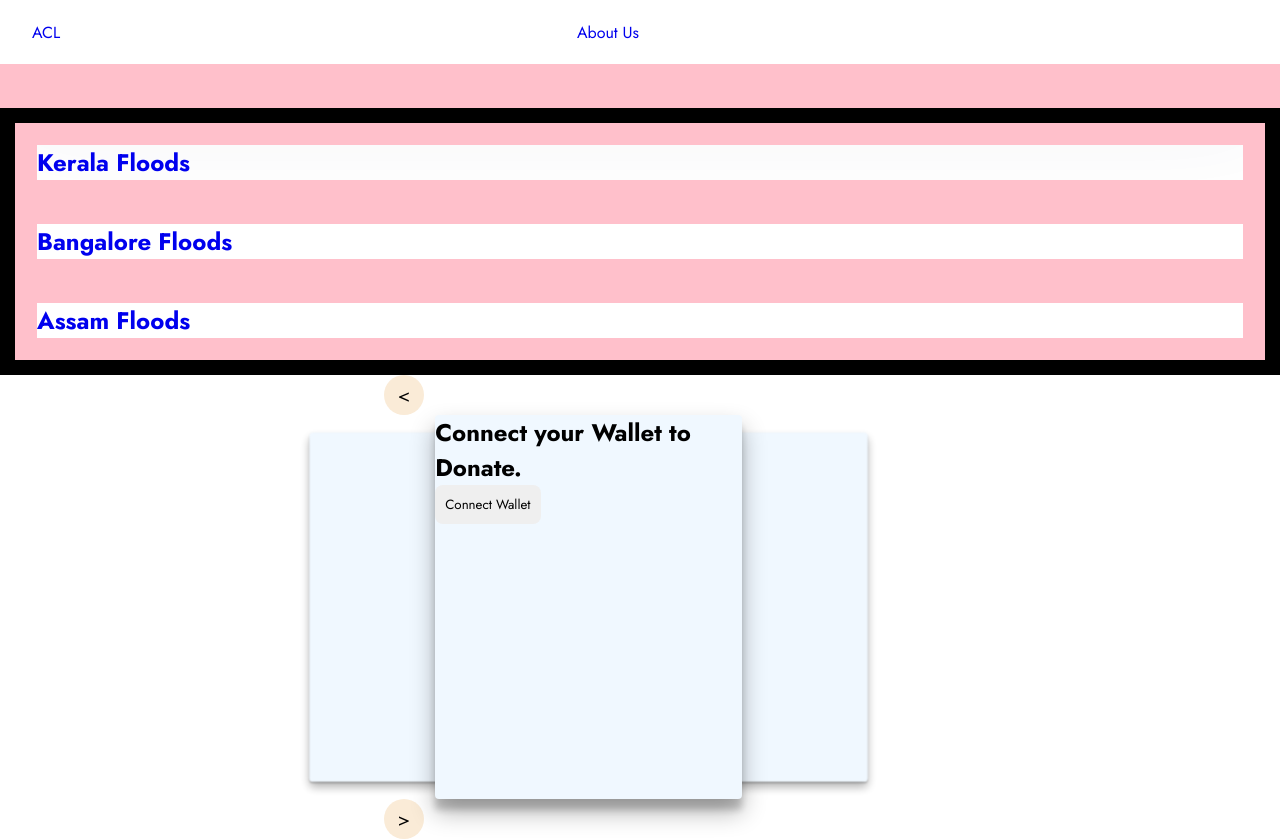
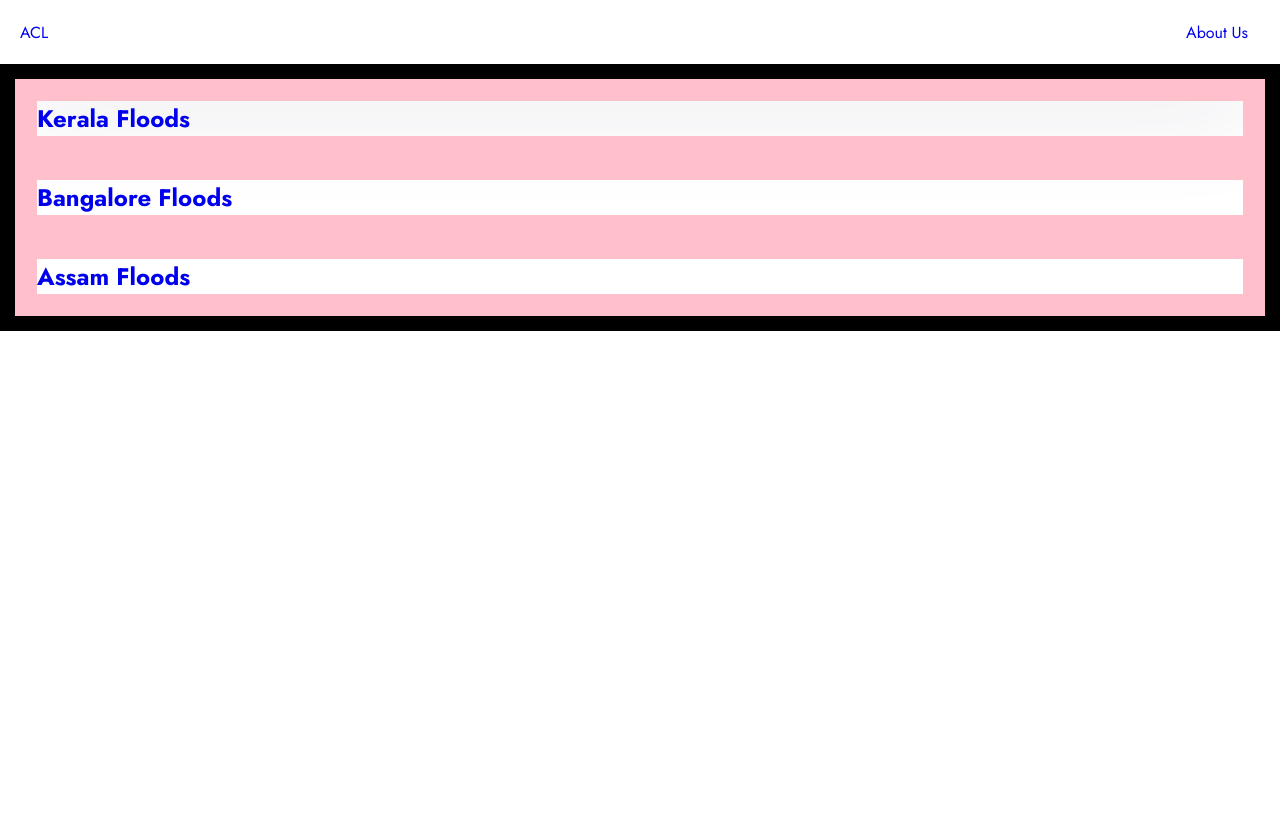
Before and after one commit to pranav2701/anticorruptionledger, a React (Create React App) app: page / in a window 1280 px wide. After the commit the page ends 800 px from the top, so only its background shows below. Built offline with nearby package versions, Linux system fonts and the light colour scheme.

Commit message:
Refactor

```diff
--- a/src/App.js
+++ b/src/App.js
@@ -4,15 +4,19 @@ import { Routes, Route } from "react-router-dom";
 import Kerala from "./components/OrgChart/Kerala";
 import Bangalore from "./components/OrgChart/Bangalore";
 import Assam from "./components/OrgChart/Assam";
+import Navbar from "./components/Navbar/Navbar";
+import About from "./components/Navbar/About";
 
 function App() {
   return (
     <div>
+      <Navbar />
       <Routes>
         <Route exact path="/" element={<FirstPage />}></Route>
         <Route exact path="/kerala" element={<Kerala />}></Route>
         <Route exact path="/bangalore" element={<Bangalore />}></Route>
         <Route exact path="/assam" element={<Assam />}></Route>
+        <Route path="/about" element={<About />} />
       </Routes>
     </div>
   );
--- a/src/components/Navbar/Navbar.css
+++ b/src/components/Navbar/Navbar.css
@@ -12,36 +12,31 @@ a {
 }
 
 a:visited {
-    color: black;
+  color: black;
 }
-
-li {
-  list-style: none;
-}
-
-/*
 
 /* navbar style start  */
 
 .main-nav {
   width: 100%;
   height: 4rem;
-  display: grid;
-  grid-template-columns:  2rem 30% 30% 30% 2rem;
+  display: flex;
   box-shadow: rgba(50, 50, 93, 0.25) 0px 50px 100px -20px,
     rgba(0, 0, 0, 0.3) 0px 30px 60px -50px;
+  justify-content: space-between;
+  flex-direction: row;
 }
 
 .logo {
-  display: grid;
-  /* background-color: #3b5998; */
-  grid-column: 2/3;
-  justify-content: start;
+  display: flex;
+  justify-content: flex-end;
   align-items: center;
+  margin-left: 20px;
 }
 
 .menu-link {
-    display: flex;
-    justify-content: center;
-    align-items: center;
+  display: flex;
+  justify-content: flex-end;
+  align-items: center;
+  margin-right: 32px;
 }
--- a/src/components/Navbar/Navbar.js
+++ b/src/components/Navbar/Navbar.js
@@ -1,31 +1,24 @@
 import React from "react";
-import { Link,Routes,Route, BrowserRouter } from "react-router-dom";
-import NGOList from "../OrgChart/NGOList";
-import About from "./About";
+import { Link } from "react-router-dom";
+
 import "./Navbar.css";
-
 
 const Navbar = () => {
   return (
-    <BrowserRouter>
     <nav className="main-nav">
       <div className="logo">
-                <Link to="/" className="logo">ACL</Link>
+        <Link to="/">ACL</Link>
       </div>
       <div className="menu-link">
-                <ul>
-                    {/* <a href="/about">About Us</a>  */}
-                    <Link to="/about" className="about">About Us</Link>
-                </ul>
+        <span id="menu-content">
+          <Link to="/about" className="about">
+            About Us
+          </Link>
+        </span>
       </div>
     </nav>
-        <Routes>
-            <Route path = "/" element = {<NGOList/>} />
-            <Route path = "/about" element = {<About/>} />
-        </Routes>
-    </BrowserRouter>
 
-
-    )
-}
+    // </BrowserRouter>
+  );
+};
 export default Navbar;
--- a/src/index.js
+++ b/src/index.js
@@ -2,16 +2,12 @@ import React from "react";
 import ReactDOM from "react-dom/client";
 import App from "./App";
 import { BrowserRouter } from "react-router-dom";
-import Navbar from "./components/Navbar/Navbar";
-import Transactions from "./components/SecondPg/Transactions";
 
 const root = ReactDOM.createRoot(document.getElementById("root"));
 root.render(
   <React.StrictMode>
-    <Navbar/>
     <BrowserRouter>
       <App />
     </BrowserRouter>
-    <Transactions/>
   </React.StrictMode>
 );
```
Also changed, not shown: src/components/Navbar/About.js (+8 -4 lines). Lines whose indentation alone changed are shown as unchanged.
